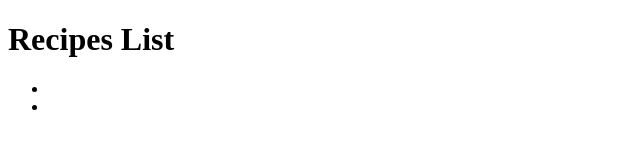
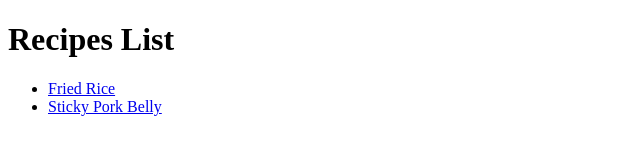
Before and after one commit to RipeAvocoder/odin-recipes, a plain HTML site: page index.html in a window 1280 px wide. Shown: the whole page, without its empty margins (0-640 px from the left). Drawn offline with Linux system fonts and the light colour scheme.

Commit message:
Included the recipes under Recipes heading

```diff
--- a/index.html
+++ b/index.html
@@ -8,8 +8,8 @@
 <body>
     <h1>Recipes List</h1>
     <ul>
-        <li><a href="./recipes/fried-rice.html"></a></li>
-        <li><a href="./recipes/pork-belly.html"></a></li>
+        <li><a href="./recipes/fried-rice.html">Fried Rice</a></li>
+        <li><a href="./recipes/pork-belly.html">Sticky Pork Belly</a></li>
     </ul>
 </body>
 </html>
```
